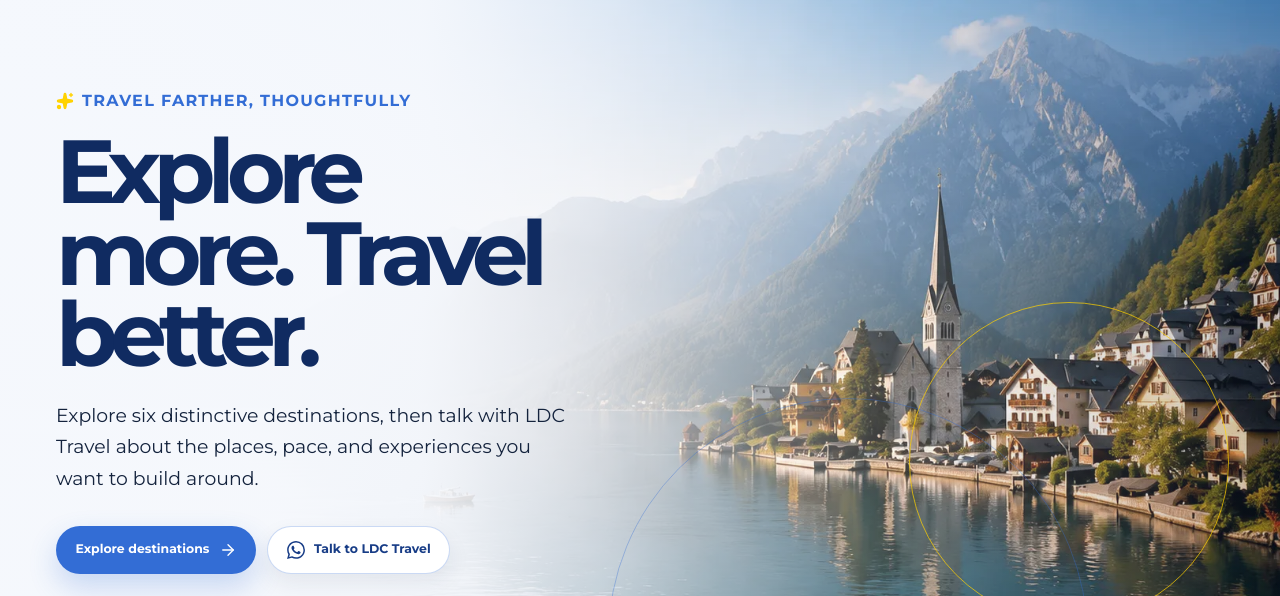
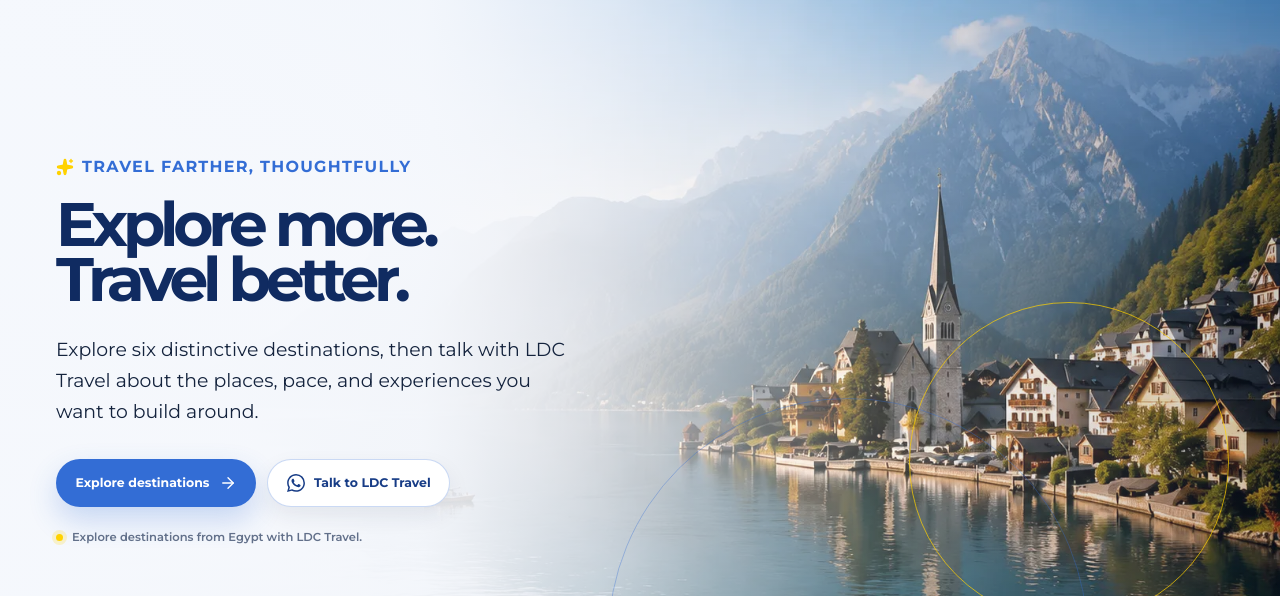
Before and after one commit to Word-of-Mouth-Marketing-agency/ldc-travel, a Next.js app: page / in a window 1280 px wide. Shown: the part 100-696 px from the top of the page. Built offline with nearby package versions, Linux system fonts and the light colour scheme; no server answers.

Commit message:
fix: refine homepage layout spacing

```diff
--- a/src/app/globals.css
+++ b/src/app/globals.css
@@ -112,10 +112,10 @@ button, a { -webkit-tap-highlight-color: transparent; }
 .hero-photo img { object-fit: cover; object-position: 69% center; }
 .hero-wash { position: absolute; inset: 0; background: linear-gradient(180deg, rgb(245 248 253 / 0.98) 0%, rgb(245 248 253 / 0.9) 30%, rgb(245 248 253 / 0.24) 62%, rgb(16 43 97 / 0.3) 100%); }
 .hero-inner { position: relative; z-index: 2; display: flex; align-items: flex-start; min-height: clamp(38rem, 72vw, 49rem); padding-block: 5.3rem 9rem; }
-.hero-copy { max-width: 39rem; padding-top: 1rem; font-family: var(--font-ui); }
+.hero-copy { width: 100%; max-width: 39rem; padding-top: 1rem; font-family: var(--font-ui); }
 .hero-eyebrow { display: flex; align-items: center; gap: 0.5rem; margin: 0 0 1.1rem; color: var(--brand-blue); font-size: clamp(0.82rem, 1.6vw, 1rem); font-weight: 700; letter-spacing: 0.08em; text-transform: uppercase; }
 .hero-eyebrow .ui-icon { color: var(--brand-yellow); fill: var(--brand-yellow); }
-.hero-copy h1 { max-width: 9ch; margin: 0; color: var(--brand-blue-deep); font-family: var(--font-ui); font-size: clamp(3.45rem, 10vw, 7.6rem); font-weight: 800; letter-spacing: -0.085em; line-height: 0.91; }
+.hero-copy h1 { max-width: 12ch; margin: 0; color: var(--brand-blue-deep); font-family: var(--font-ui); font-size: clamp(3.45rem, 10vw, 7.6rem); font-weight: 800; letter-spacing: -0.085em; line-height: 0.91; }
 .hero-supporting-copy { max-width: 32rem; margin: 1.6rem 0 0; color: var(--ink); font-size: clamp(1rem, 1.7vw, 1.18rem); line-height: 1.65; }
 .hero-actions { display: flex; flex-wrap: wrap; gap: 0.7rem; margin-top: 2rem; }
 .hero-note { display: flex; align-items: center; gap: 0.55rem; margin: 1.35rem 0 0; color: var(--muted); font-size: 0.72rem; font-weight: 600; }
@@ -127,7 +127,7 @@ button, a { -webkit-tap-highlight-color: transparent; }
 .hero-orbit-two { right: 15%; bottom: -9rem; width: 30rem; height: 30rem; border-color: rgb(51 109 213 / 0.34); }
 
 .content-section { padding-top: clamp(4.5rem, 8vw, 8rem); }
-.destinations-section { padding-top: clamp(4rem, 7vw, 7rem); }
+.destinations-section { padding-top: clamp(4rem, 7vw, 7rem); padding-bottom: clamp(3.5rem, 7vw, 7rem); }
 .section-heading { display: flex; flex-direction: column; align-items: flex-start; justify-content: space-between; gap: 0.85rem; margin-bottom: 1.7rem; }
 .section-heading > div { min-width: 0; }
 .section-heading h2, .faq-intro h2, .why-intro h2 { max-width: 18ch; margin: 0; color: var(--brand-blue-deep); font-family: var(--font-ui); font-size: clamp(2rem, 4vw, 3.6rem); font-weight: 750; letter-spacing: -0.065em; line-height: 0.99; }
@@ -167,8 +167,7 @@ button, a { -webkit-tap-highlight-color: transparent; }
 
 .inspiration-section { background: var(--surface); }
 .inspiration-grid { display: grid; grid-template-columns: 1fr; gap: 0.9rem; }
-.inspiration-card { position: relative; min-height: 18rem; overflow: hidden; border-radius: var(--radius-card); background: var(--brand-blue-deep); color: white; }
-.inspiration-card-featured { min-height: 25rem; }
+.inspiration-card { position: relative; min-width: 0; min-height: 22rem; aspect-ratio: 4 / 5; overflow: hidden; border-radius: var(--radius-card); background: var(--brand-blue-deep); color: white; }
 .inspiration-card-copy { position: absolute; right: 1.15rem; bottom: 1.15rem; left: 1.15rem; }
 .inspiration-card h3 { margin: 0.35rem 0 0; font-family: var(--font-ui); font-size: clamp(1.65rem, 3vw, 2.35rem); font-weight: 750; letter-spacing: -0.055em; }
 .inspiration-card p { max-width: 22rem; margin: 0.42rem 0 0; color: rgb(255 255 255 / 0.8); font-size: 0.8rem; line-height: 1.5; }
@@ -502,7 +501,6 @@ button, a { -webkit-tap-highlight-color: transparent; }
   .site-container { width: min(100% - 3rem, var(--content-width)); }
   .destination-grid { grid-template-columns: repeat(2, minmax(0, 1fr)); }
   .inspiration-grid { grid-template-columns: repeat(2, minmax(0, 1fr)); }
-  .inspiration-card-featured { grid-row: span 2; min-height: 36.8rem; }
   .contact-methods-grid { grid-template-columns: repeat(2, minmax(0, 1fr)); }
   .contact-form-fields-two { grid-template-columns: repeat(2, minmax(0, 1fr)); }
   .footer-main { grid-template-columns: 1.6fr repeat(2, 1fr); }
@@ -523,6 +521,8 @@ button, a { -webkit-tap-highlight-color: transparent; }
   .hero-photo img { object-position: 67% center; }
   .hero-wash { background: linear-gradient(90deg, rgb(245 248 253 / 0.99) 0%, rgb(245 248 253 / 0.95) 33%, rgb(245 248 253 / 0.22) 70%, rgb(16 43 97 / 0.2) 100%); }
   .hero-inner { align-items: center; padding-block: 4.5rem 7rem; }
+  .hero-copy { width: min(58%, 40rem); max-width: none; }
+  .hero-copy h1 { max-width: 13ch; font-size: clamp(3.8rem, 7vw, 4.5rem); }
   .hero-bottom-note { right: 2rem; bottom: 1.5rem; left: 2rem; }
   .why-layout { grid-template-columns: minmax(0, 0.8fr) minmax(0, 1.2fr); gap: clamp(3rem, 8vw, 8rem); align-items: start; }
   .contact-whatsapp-card { flex-direction: row; align-items: center; }
@@ -539,7 +539,9 @@ button, a { -webkit-tap-highlight-color: transparent; }
   .header-cta { display: inline-flex; }
   .mobile-nav { display: none; }
   .hero-section, .hero-inner { min-height: clamp(41rem, 58vw, 49rem); }
-  .hero-copy h1 { font-size: clamp(4.8rem, 7vw, 7.6rem); }
+  .hero-copy { width: min(52%, 45rem); }
+  .hero-copy h1 { max-width: 14ch; font-size: clamp(3.75rem, 4.8vw, 4.25rem); }
+  .inspiration-grid { grid-template-columns: repeat(4, minmax(0, 1fr)); }
   .contact-methods-grid { grid-template-columns: repeat(4, minmax(0, 1fr)); }
   .contact-inquiry-grid { grid-template-columns: minmax(0, 1.2fr) minmax(17rem, 0.8fr); gap: 1.5rem; }
   .footer-main { grid-template-columns: 1.55fr repeat(2, 0.8fr) 1.25fr; }
--- a/src/components/homepage/HomepageSections.tsx
+++ b/src/components/homepage/HomepageSections.tsx
@@ -14,7 +14,7 @@ import { WhatsAppIcon } from "../site/WhatsAppIcon";
 import { RevealHeading } from "../motion/RevealHeading";
 
 function CoverImage({ image, className = "" }: { image: ImageSource; className?: string }) {
-  return <SafeImage className={`cover-image ${className}`} src={image.src} alt={image.alt} sizes="(max-width: 767px) 92vw, (max-width: 1199px) 44vw, 31vw" />;
+  return <SafeImage className={`cover-image ${className}`} src={image.src} alt={image.alt} sizes="(max-width: 767px) 92vw, (max-width: 1023px) 44vw, 24vw" />;
 }
 
 function CtaLink({ cta, primary = false }: { cta: Cta; primary?: boolean }) {
@@ -79,9 +79,9 @@ export function WhyLdcSection({ content }: { content: HomepageViewModel["whyLdc"
   );
 }
 
-function InspirationCard({ item, featured = false }: { item: InspirationItem; featured?: boolean }) {
+function InspirationCard({ item }: { item: InspirationItem }) {
   return (
-    <Link className={`inspiration-card${featured ? " inspiration-card-featured" : ""}`} href={item.href} aria-label={`Explore ${item.title} inspiration`}>
+    <Link className="inspiration-card" href={item.href} aria-label={`Explore ${item.title} inspiration`}>
       <CoverImage image={item.image} />
       <span className="card-scrim" />
       <div className="inspiration-card-copy">
@@ -100,7 +100,7 @@ export function InspirationSection({ content }: { content: HomepageViewModel["in
       <div className="site-container">
         <SectionHeading eyebrow={content.eyebrow} id="inspiration-heading" title={content.headline} description={content.description} />
         <div className="inspiration-grid">
-          {content.items.slice(0, 4).map((item, index) => <InspirationCard key={item.title} item={item} featured={index === 0} />)}
+          {content.items.slice(0, 4).map((item) => <InspirationCard key={item.title} item={item} />)}
         </div>
       </div>
     </section>
```
